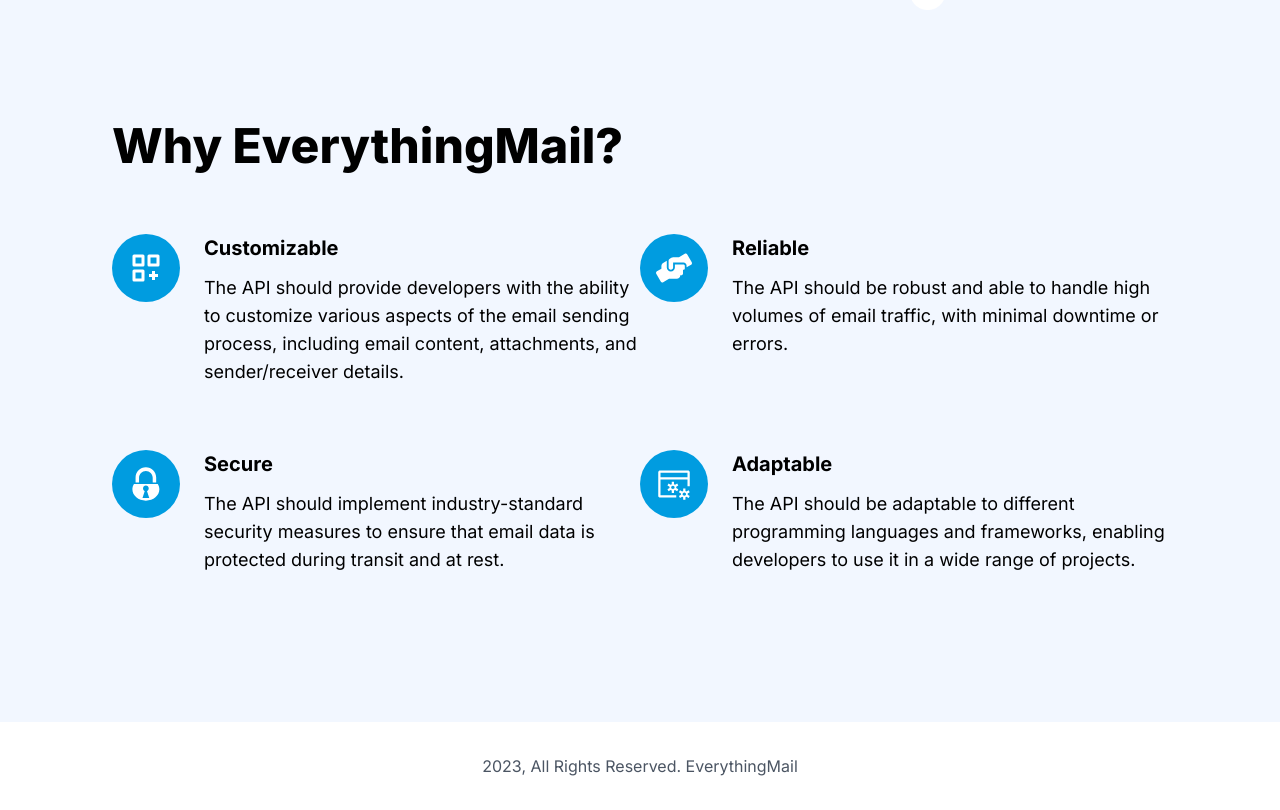
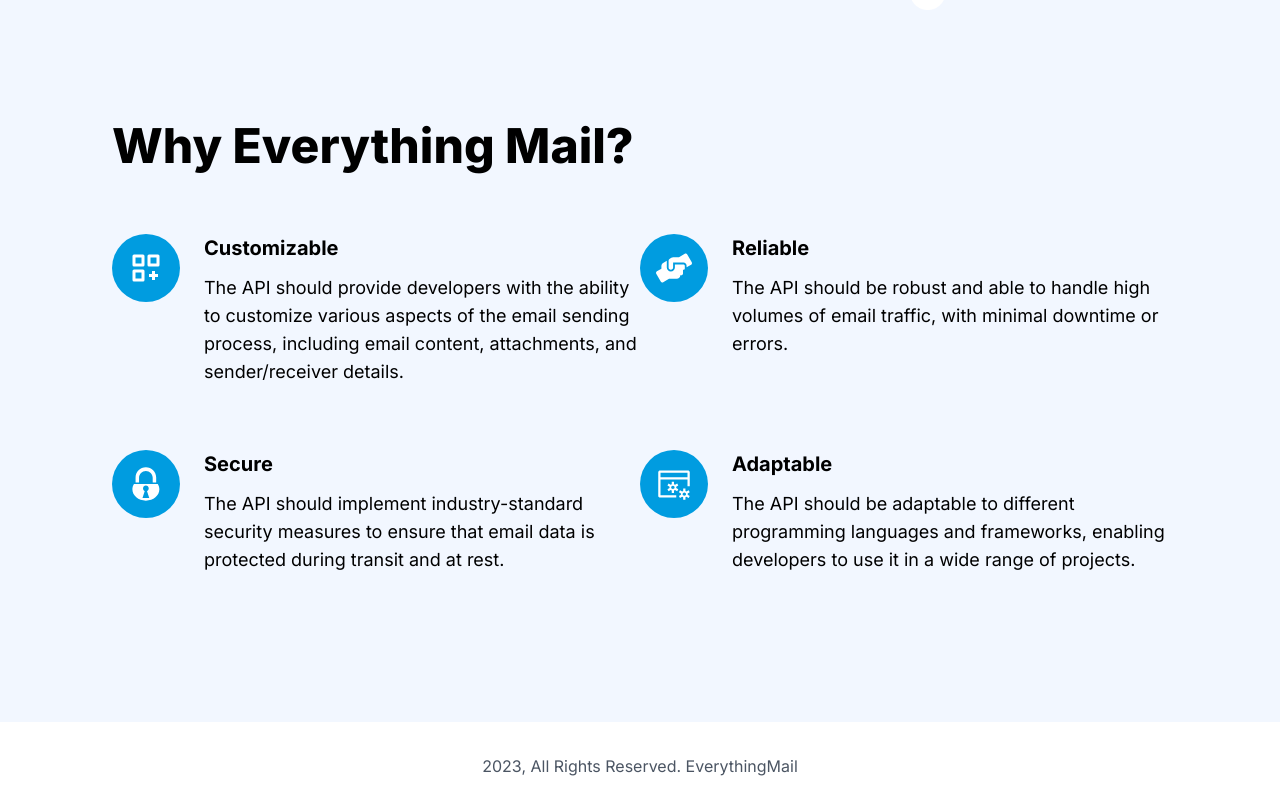
Before and after one commit to LEARNERS-PAL/Everythinmail-DEMO, a Next.js app: page / in a window 1280 px wide. Shown: the part 1729-2539 px from the top of the page. Built offline with nearby package versions, Linux system fonts and the light colour scheme.

Commit message:
edit footer and about

```diff
--- a/src/components/features/index.js
+++ b/src/components/features/index.js
@@ -8,7 +8,7 @@
   return (
     <div className="bg-[#F2F7FF] font-inter lg:px-28 px-8 py-14">
       <h1 className="text-5xl font-extrabold text-black">
-        Why EverythingMail?
+        Why Everything Mail?
       </h1>
       <main className="grid lg:grid-cols-2 gap-16 lg:gap-0 justify-between py-16">
         <section className="grid grid-rows-2 gap-16">
```
